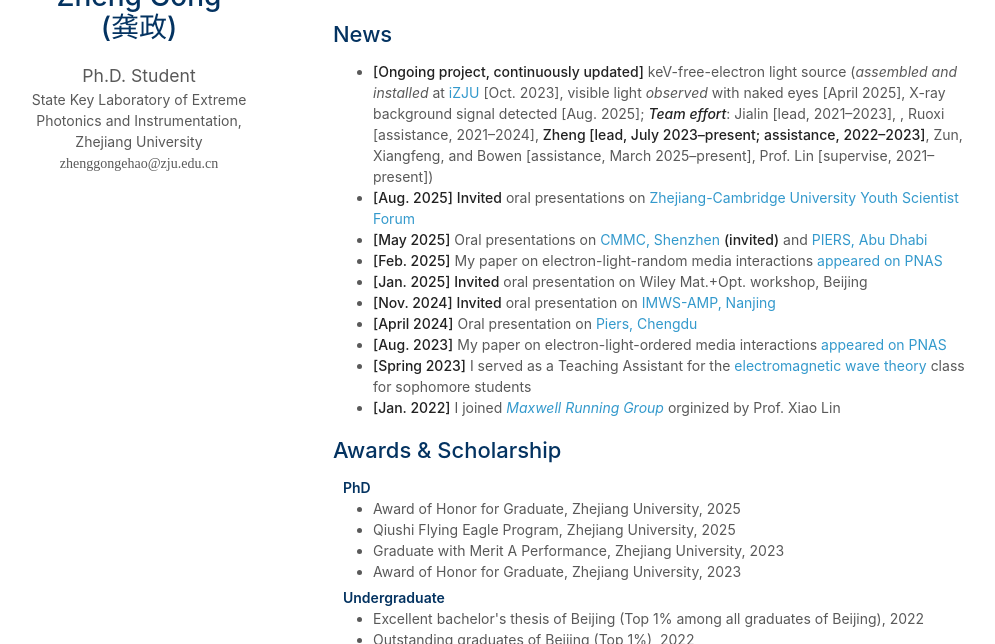
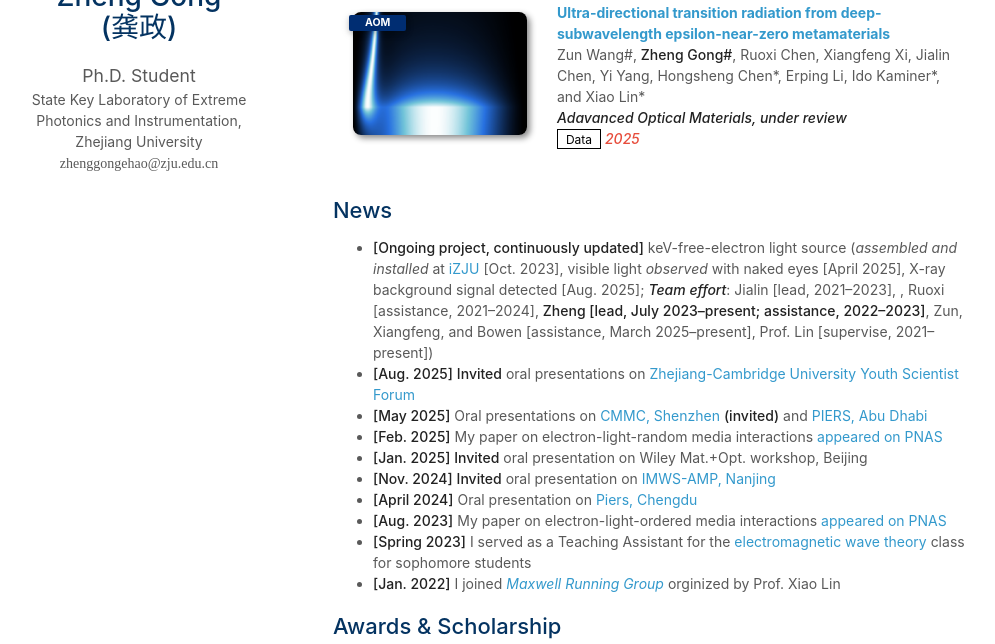
Before and after one commit to zhenggongehao/zhenggongehao.github.io, a Jekyll site: the page built from index.md, in a window 1280 px wide and 900 px high, scrolled down 958 px, cut to the strip 256-900 px from the top of the window. Shown: the whole strip, without its empty margins (137-1132 px from the left). Built offline with Jekyll 4.4.1, drawn with Linux system fonts in a browser that asks for light colours; nearby versions of some CDN libraries; a style sheet for code colours, icons or effects is not loaded; our own code applies the rules of GitHub Pages for plain Markdown files.

Commit message:
update files

```diff
--- a/_data/publications.yml
+++ b/_data/publications.yml
@@ -37,3 +37,13 @@ main:
     bibtex:
     image: ./assets/img/ReversedCR4.png
     notes: 2025
+
+
+  - title: Ultra-directional transition radiation from deep-subwavelength epsilon-near-zero metamaterials
+    authors: Zun Wang#, <strong>Zheng Gong#</strong>, Ruoxi Chen, Xiangfeng Xi, Jialin Chen, Yi Yang, Hongsheng Chen*, Erping Li, Ido Kaminer*, and Xiao Lin*
+    conference_short: AOM
+    conference: <strong>Adavanced Optical Materials, under review</strong>
+    pdf:
+    data: https://doi.org/10.5281/zenodo.16787458
+    image: ./assets/img/DirectionalTR6.png
+    notes: 2025
```
